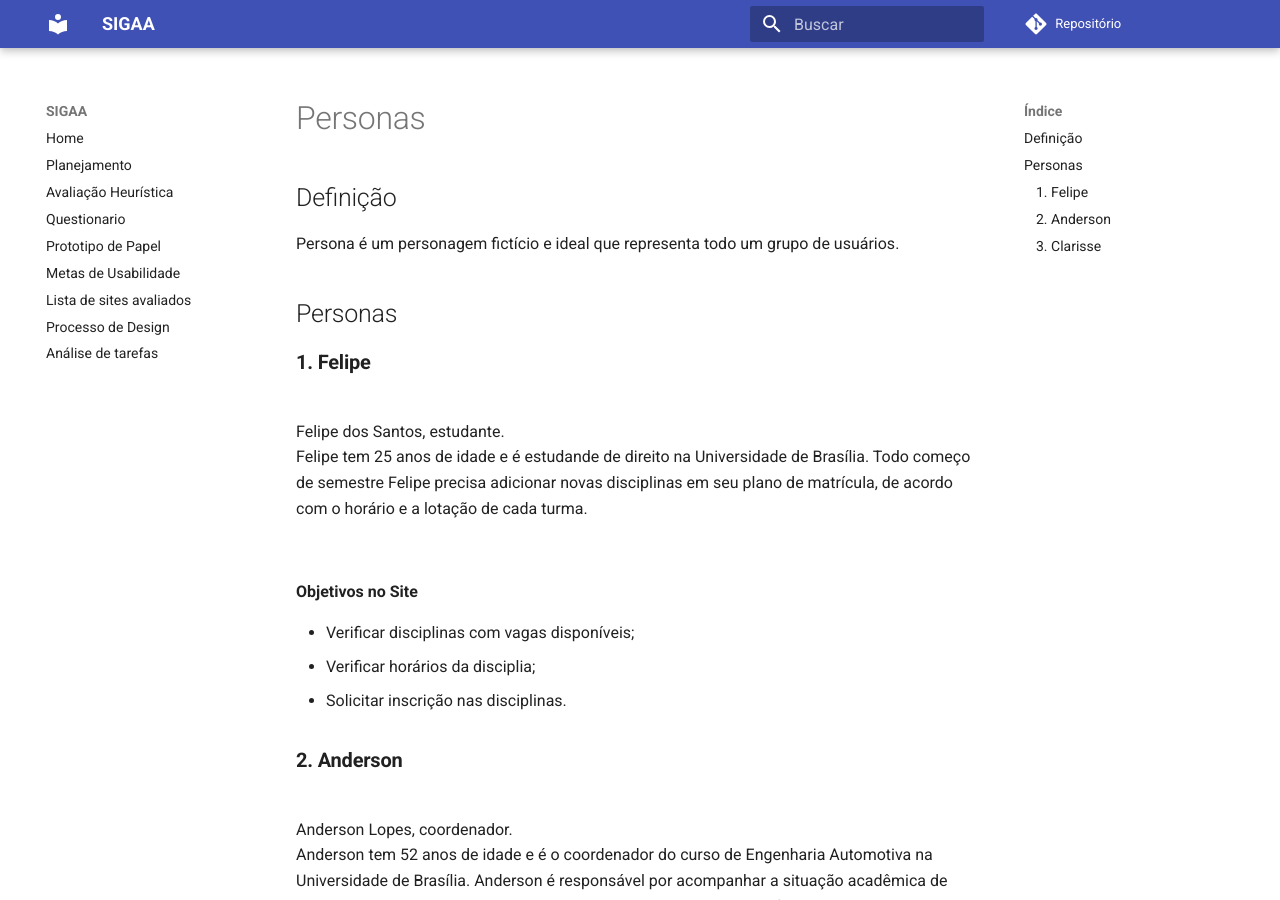
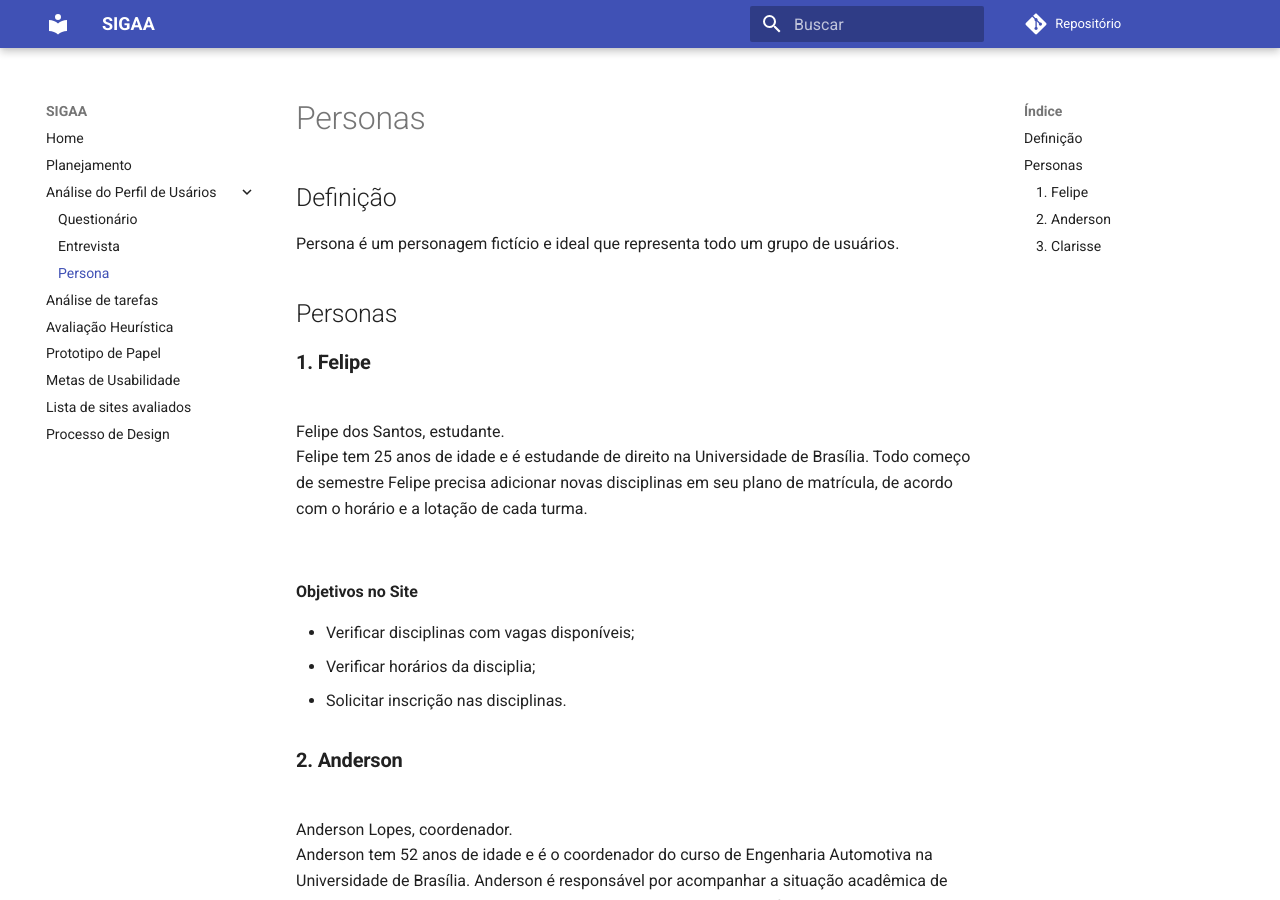
Before and after one commit to lgpinheiro94/2020.1-SIGAA, an MkDocs documentation site: the page built from docs/perfil-usuario/persona.md, in a window 1280 px wide and 900 px high. Built offline with MkDocs 1.6.1 and Material for MkDocs 9.7.7, drawn with Linux system fonts in a browser that asks for light colours; comment, search, counter and statistics services are not loaded; old or Windows-style settings are respelled for this version of MkDocs.

Commit message:
Organizing files and configuring mkdocs

```diff
--- a/mkdocs.yml
+++ b/mkdocs.yml
@@ -2,13 +2,16 @@ site_name: SIGAA
 pages:
   - Home: 'index.md'
   - Planejamento: 'planejamento/planejamento.md'
+  - Análise do Perfil de Usários:
+    - Questionário: 'perfil-usuario/questionario.md'
+    - Entrevista: 'perfil-usuario/entrevista.md'
+    - Persona: 'perfil-usuario/persona.md'
+  - Análise de tarefas: 'analise-de-tarefas/analise.md'
   - Avaliação Heurística: 'avaliacao-heuristica/avaliacao.md'
-  - Questionario: 'Questionario/questionario.md'
   - Prototipo de Papel: 'Prototipo-de-Papel/prototipo_de_papel.md'
   - Metas de Usabilidade: 'metas-de-usabilidade/metas.md'
   - Lista de sites avaliados: 'sites-avaliados/sites.md'
   - Processo de Design: 'processo-de-design/processo.md'
-  - Análise de tarefas: 'analise-de-tarefas/analise.md'
 extra_css:
   - assets/css/extra.css
 theme:
```
Also changed, not shown: docs/perfil-usuario/entrevista.md (renamed from docs/analise_perfil_usuario/entrevista.md), docs/perfil-usuario/persona.md (renamed from docs/perfil-usuario/persona/persona.md), docs/perfil-usuario/questionario.md (renamed from docs/Questionario/questionario.md).
